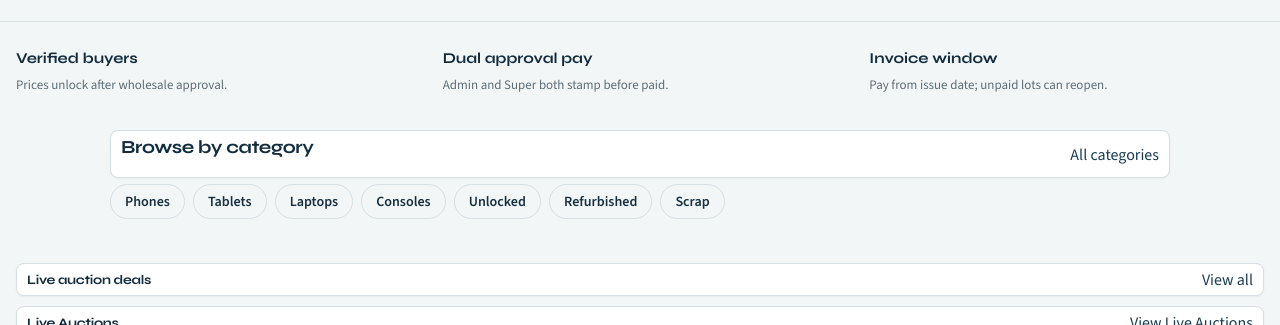
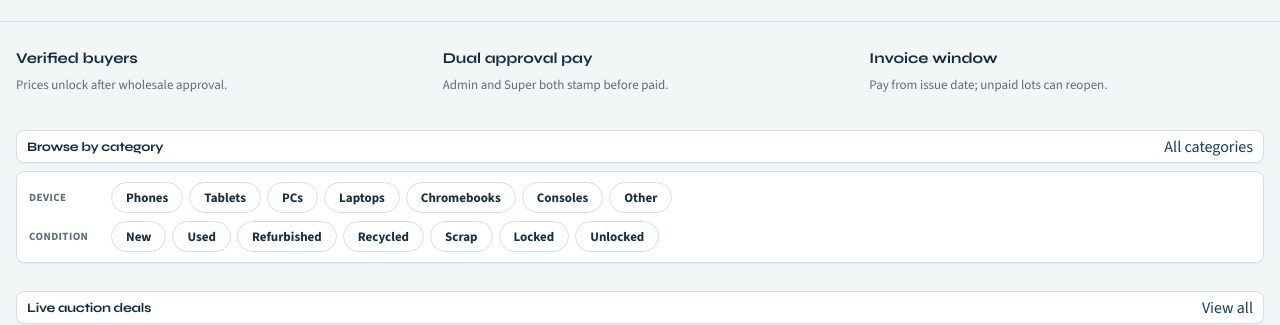
Before and after one commit to equarios/livebid, a React (Vite) app: page /wholesale in a window 1280 px wide. Shown: the part 940-1265 px from the top of the page. Built offline with nearby package versions, Linux system fonts and the light colour scheme; no server answers.

Commit message:
manual push

```diff
--- a/src/lib/seoTaxonomy.ts
+++ b/src/lib/seoTaxonomy.ts
@@ -321,6 +321,25 @@ export function hubDeviceLinks() {
   }))
 }
 
+/** Short chip labels for the wholesale hub filter-style bar. */
+const DEVICE_CHIP_LABELS: Record<DeviceClass, string> = {
+  phones: 'Phones',
+  tablets: 'Tablets',
+  pcs: 'PCs',
+  laptops: 'Laptops',
+  chromebooks: 'Chromebooks',
+  consoles: 'Consoles',
+  other: 'Other',
+}
+
+export function hubDeviceChipLinks() {
+  return DEVICE_CLASSES.map((id) => ({
+    id,
+    label: DEVICE_CHIP_LABELS[id],
+    to: categoryPath({ deviceClass: id }),
+  }))
+}
+
 export function hubConditionLinks(deviceClass?: DeviceClass) {
   return CONDITIONS.map((id) => ({
     id,
--- a/src/pages/Home.tsx
+++ b/src/pages/Home.tsx
@@ -6,6 +6,7 @@ import { groupLotsByType, isSealedLot, listPath } from '../lib/auctionLists'
 import { usd } from '../lib/format'
 import { lotThumb, photoFallback } from '../lib/photos'
 import { DEFAULT_SETTINGS } from '../data'
+import { hubConditionLinks, hubDeviceChipLinks } from '../lib/seoTaxonomy'
 import { useNow, useStore } from '../store'
 import type { Lot } from '../types'
 
@@ -194,36 +195,35 @@ export function Home() {
             ))}
           </section>
 
-          <section className="seo-cat-section is-hub-strip">
+          <section className="wholesale-cat-bar">
             <div className="pub-section-head is-rail">
               <h2>Browse by category</h2>
               <Link className="linkish" to="/wholesale/c">
                 All categories
               </Link>
             </div>
-            <ul className="seo-cat-chips">
-              <li>
-                <Link to="/wholesale/c/phones">Phones</Link>
-              </li>
-              <li>
-                <Link to="/wholesale/c/tablets">Tablets</Link>
-              </li>
-              <li>
-                <Link to="/wholesale/c/laptops">Laptops</Link>
-              </li>
-              <li>
-                <Link to="/wholesale/c/consoles">Consoles</Link>
-              </li>
-              <li>
-                <Link to="/wholesale/c/phones/unlocked">Unlocked</Link>
-              </li>
-              <li>
-                <Link to="/wholesale/c/phones/refurbished">Refurbished</Link>
-              </li>
-              <li>
-                <Link to="/wholesale/c/phones/scrap">Scrap</Link>
-              </li>
-            </ul>
+            <nav className="wholesale-cat-panel" aria-label="Browse by category">
+              <div className="wholesale-cat-row">
+                <span className="wholesale-cat-row-label">Device</span>
+                <ul className="wholesale-cat-chips">
+                  {hubDeviceChipLinks().map((d) => (
+                    <li key={d.id}>
+                      <Link to={d.to}>{d.label}</Link>
+                    </li>
+                  ))}
+                </ul>
+              </div>
+              <div className="wholesale-cat-row">
+                <span className="wholesale-cat-row-label">Condition</span>
+                <ul className="wholesale-cat-chips">
+                  {hubConditionLinks().map((c) => (
+                    <li key={c.id}>
+                      <Link to={c.to}>{c.label}</Link>
+                    </li>
+                  ))}
+                </ul>
+              </div>
+            </nav>
           </section>
         </>
       ) : null}
```
Also changed, not shown: .cursor/settings.json (added), src/index.css, 1 other file (tests, documents, lock files or other folders).
